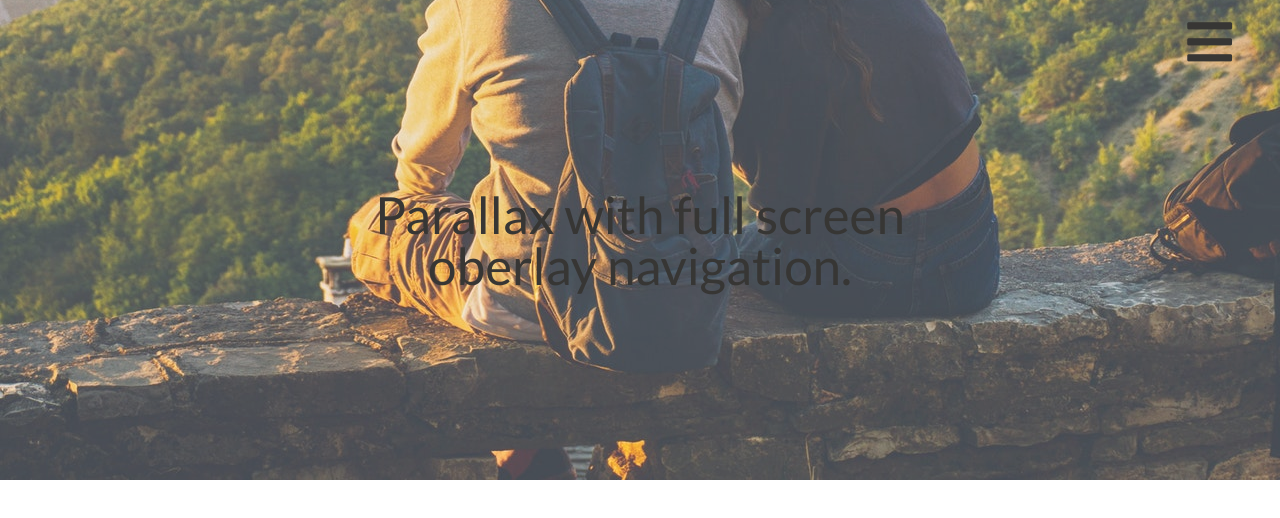
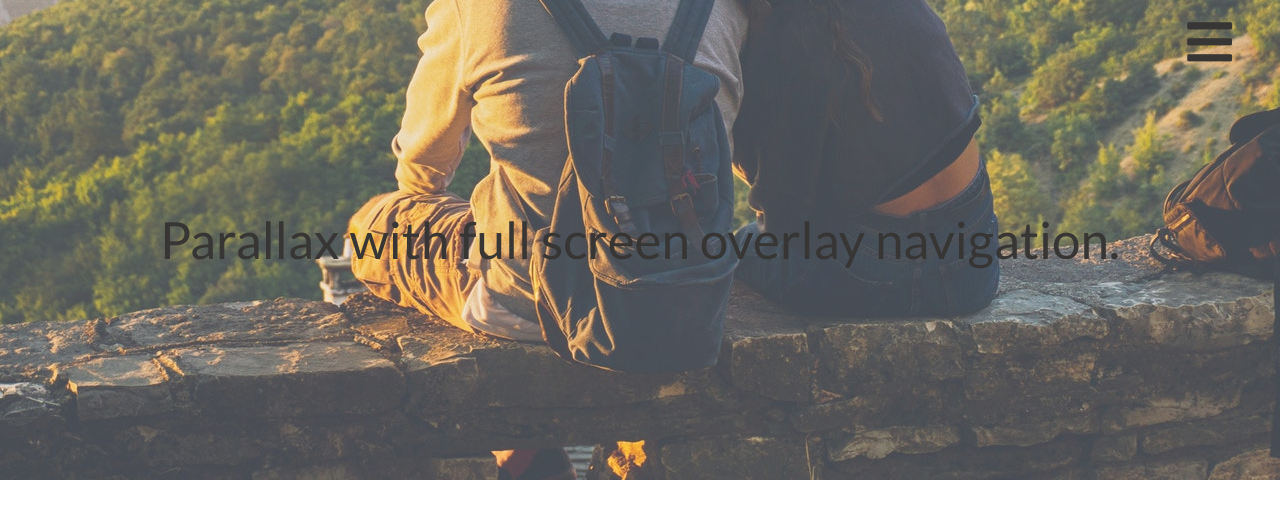
Before and after one commit to kubasulek2/Parallax-with-overlay-nawigation, a website: page src/index.html in a window 1280 px wide. Shown: the top 518 px of the page. Drawn offline with nearby package versions, Linux system fonts and the light colour scheme; files that its build step writes are made by us from their sources.

Commit message:
title fixed animation finished

```diff
--- a/public/js/app.js
+++ b/public/js/app.js
@@ -1,2 +1,2 @@
-$(()=>{});
+$(()=>{const e=$("#title");$("#header");let o=0;e.offset().top,e.height();$(document).on("scroll",function(){$(this).scrollTop();let t=$(this).scrollTop();t>o?e.addClass("pinned"):e.removeClass("pinned"),o=t})});
 //# sourceMappingURL=app.js.map
--- a/src/index.html
+++ b/src/index.html
@@ -16,7 +16,7 @@
         <i class="fas fa-bars"></i>
     </div>
     <div id="header">
-        <div id="title"><h1>Parallax with full screen oberlay navigation.</h1></div>
+        <div id="title"><pre>Parallax with full screen overlay navigation.</pre></div>
     </div>
     <div id="content"></div>
 </div>
--- a/src/js/app.js
+++ b/src/js/app.js
@@ -1,3 +1,29 @@
 $( () => {
+  let scrollPosition;
+  const title = $('#title');
+  const container = $('#header');
+  let lastScrollTop = 0;
+  let titleTop = title.offset().top + title.height()/2;
+
+
+
+  function scroll() {
+    let scrollTop = $(this).scrollTop();
+    let st = $(this).scrollTop();
+    if (st > lastScrollTop) {
+      // downscroll code
+      title.addClass("pinned")
+    } else{
+      title.removeClass("pinned")
+
+    }
+    lastScrollTop = st;
+
+  }
+
+
+  $(document).on('scroll',scroll)
+
+
 
 });
--- a/src/sass/partials/_paralaxx.scss
+++ b/src/sass/partials/_paralaxx.scss
@@ -34,15 +34,26 @@
       width: 100%;
       background: white;
     }
+    &.headerScrolled::after{
+
+    }
     #title{
       color: $base-dark;
       font-size: 4em;
       z-index: 2;
-      position: absolute;
-      text-align: center;
-      top: 50%;
+      position: fixed;
+      text-align: left;
+      top: 30vh;
       left: 50%;
       transform: translate(-50%, -50%);
+      transition: top 500ms ease, left 500ms ease, transform 500ms ease, text-align 500ms ease;
+      &.pinned{
+        text-align: left;
+        position: fixed;
+        top: 1rem;
+        left: 2rem;
+        transform: initial;
+      }
     }
   }
   #content{
```
Also changed, not shown: public/index.html (+1 -1 lines), public/css/main.css, 1 other file.
